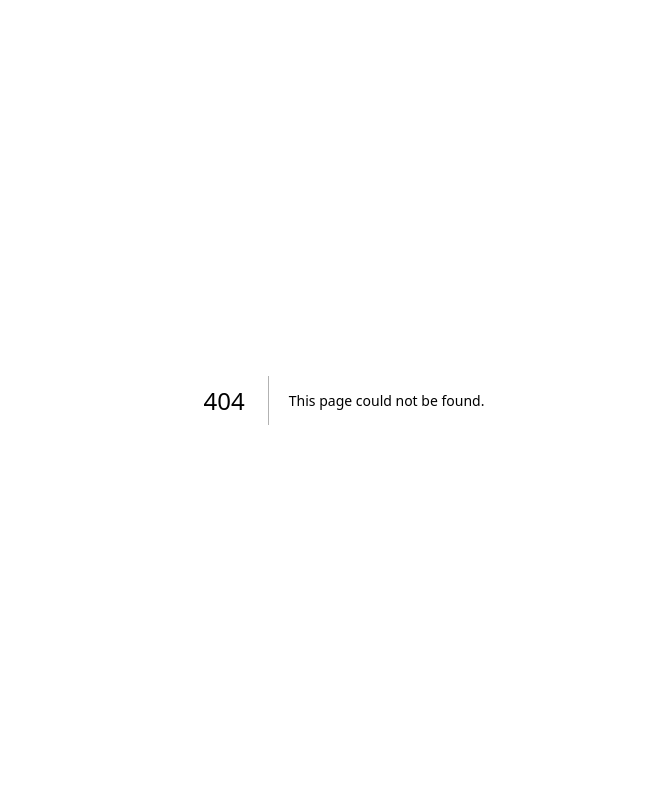
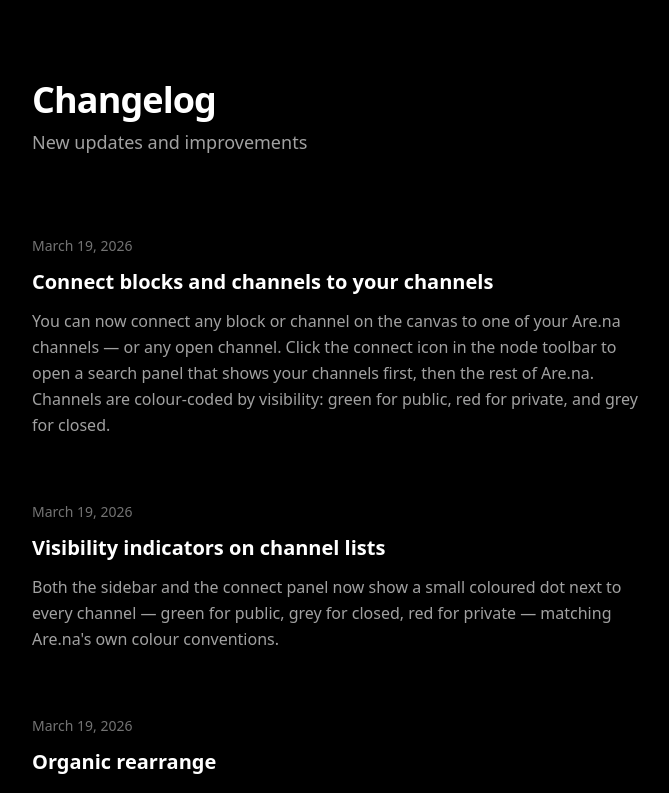
Before and after one commit to ravivasavan/arena-infinity, a Next.js app: page /changelog in a window 1280 px wide. Before the commit this address had no page. Shown: the top 793 px of the page, without its empty margins (296-965 px from the left). Built offline with nearby package versions, Linux system fonts and the light colour scheme.

Commit message:
Add Changelog page and credit footer to sidebar

```diff
--- /dev/null
+++ b/src/app/changelog/page.tsx
@@ -0,0 +1,103 @@
+import type { Metadata } from "next";
+
+export const metadata: Metadata = {
+  title: "Changelog — Arena Infinity",
+  description: "New updates and improvements to Arena Infinity",
+};
+
+interface Entry {
+  date: string;
+  title: string;
+  description: string;
+}
+
+interface Group {
+  date: string;
+  entries: Entry[];
+}
+
+const changelog: Group[] = [
+  {
+    date: "March 19, 2026",
+    entries: [
+      {
+        date: "March 19, 2026",
+        title: "Connect blocks and channels to your channels",
+        description:
+          "You can now connect any block or channel on the canvas to one of your Are.na channels — or any open channel. Click the connect icon in the node toolbar to open a search panel that shows your channels first, then the rest of Are.na. Channels are colour-coded by visibility: green for public, red for private, and grey for closed.",
+      },
+      {
+        date: "March 19, 2026",
+        title: "Visibility indicators on channel lists",
+        description:
+          "Both the sidebar and the connect panel now show a small coloured dot next to every channel — green for public, grey for closed, red for private — matching Are.na's own colour conventions.",
+      },
+      {
+        date: "March 19, 2026",
+        title: "Organic rearrange",
+        description:
+          "The rearrange button now runs a force-directed simulation across the whole graph, pulling connected nodes together and pushing unrelated ones apart for a more natural layout.",
+      },
+      {
+        date: "March 19, 2026",
+        title: "Tree layout with animated transitions",
+        description:
+          "Nodes animate in and out with a smooth scale and fade when added or removed from the canvas. A dagre-powered hierarchical layout was added and is available via the rearrange button.",
+      },
+      {
+        date: "March 19, 2026",
+        title: "Ghost node fix",
+        description:
+          "Pressing Backspace or Delete to remove a node now correctly syncs the removal back to the store, so nodes no longer reappear after being deleted.",
+      },
+    ],
+  },
+  {
+    date: "March 16, 2026",
+    entries: [
+      {
+        date: "March 16, 2026",
+        title: "Arena Infinity launches",
+        description:
+          "An infinite canvas for exploring Are.na. Connect with your Are.na account, browse your channels in the sidebar, search Are.na, and expand any channel or block to see its connections as an interactive graph.",
+      },
+    ],
+  },
+];
+
+export default function ChangelogPage() {
+  return (
+    <main className="min-h-screen bg-black text-white">
+      <div className="max-w-2xl mx-auto px-6 py-20">
+        {/* Header */}
+        <div className="mb-20">
+          <h1 className="text-4xl font-bold tracking-tight">Changelog</h1>
+          <p className="mt-2 text-neutral-400 text-lg">New updates and improvements</p>
+        </div>
+
+        {/* Entries */}
+        <div className="space-y-16">
+          {changelog.map((group) =>
+            group.entries.map((entry, i) => (
+              <article key={`${group.date}-${i}`} className="group">
+                <p className="text-sm text-neutral-500 mb-3">{entry.date}</p>
+                <h2 className="text-xl font-semibold text-white mb-3">{entry.title}</h2>
+                <p className="text-neutral-400 leading-relaxed">{entry.description}</p>
+              </article>
+            ))
+          )}
+        </div>
+
+        {/* Footer */}
+        <div className="mt-24 pt-8 border-t border-neutral-800">
+          <a
+            href="/canvas"
+            className="text-sm text-neutral-500 hover:text-white transition-colors"
+          >
+            ← Back to canvas
+          </a>
+        </div>
+      </div>
+    </main>
+  );
+}
--- a/src/components/ChannelIndex.tsx
+++ b/src/components/ChannelIndex.tsx
@@ -187,6 +187,18 @@ export function ChannelIndex() {
           />
         </div>
       )}
+
+      {/* Footer */}
+      <div className="flex-shrink-0 border-t border-neutral-800 px-3 py-2.5 flex items-center justify-between">
+        <span className="text-[10px] text-neutral-600">by Ravi Vasavan</span>
+        <a
+          href="/changelog"
+          target="_blank"
+          className="text-[10px] text-neutral-600 hover:text-neutral-400 transition-colors"
+        >
+          Changelog
+        </a>
+      </div>
     </div>
   );
 }
```
